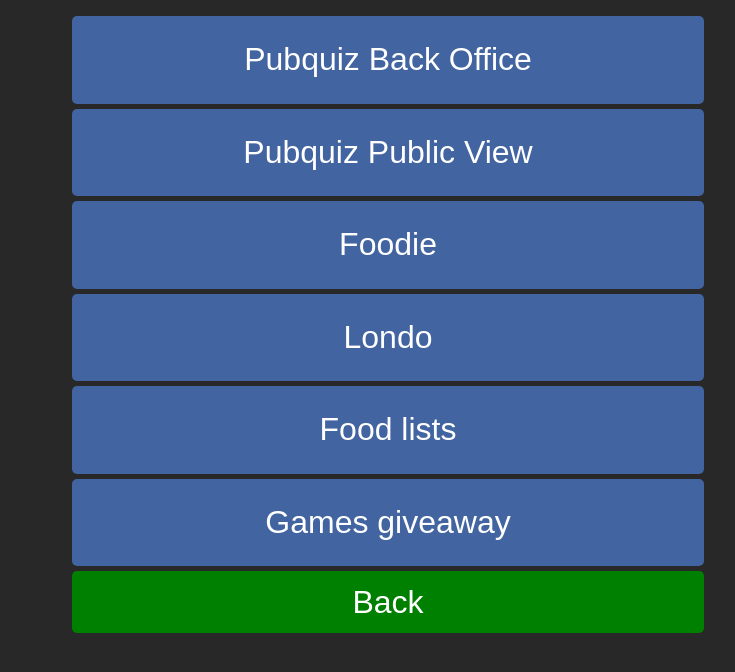
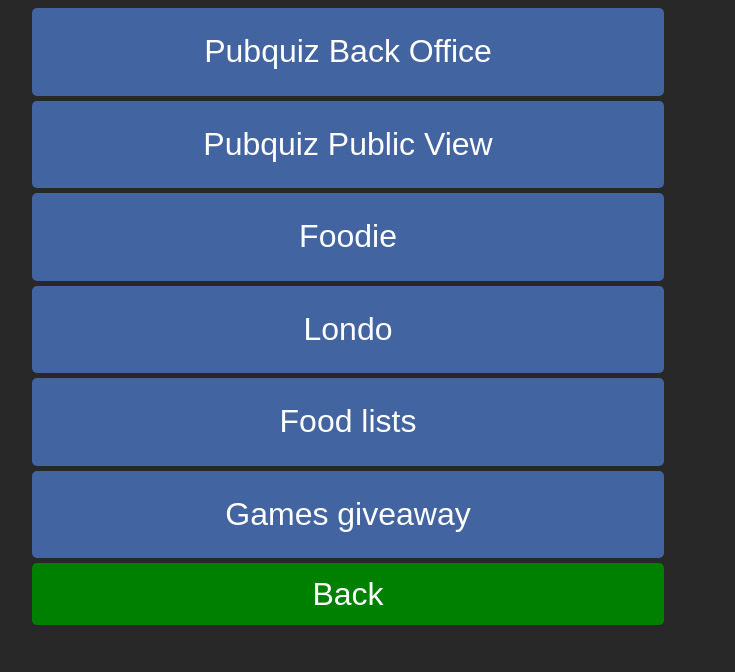
Before and after one commit to nikitaDanilenko/nikitaDanilenko.github.io, a Jekyll site: the page built from index.html, in a window 1280 px wide. Shown: the top 672 px of the page, without its empty margins (292-1027 px from the left). Built offline with Jekyll 4.4.1, drawn with Linux system fonts in a browser that asks for light colours.

Commit message:
Adjust formatting

```diff
--- a/_layouts/menu.html
+++ b/_layouts/menu.html
@@ -2,14 +2,14 @@
 layout: default
 ---
 <main id="overview">
-    <menu class="nav">
-{% for item in page.items %}
+    <ul class="nav">
+        {% for item in page.items %}
         <li>
             <a class="button" href="{{ item.href }}">{{ item.label }}</a>
         </li>
-{% endfor %}
+        {% endfor %}
         <li>
             {% include back.html href=page.back %}
         </li>
-    </menu>
+    </ul>
 </main>
--- a/style.css
+++ b/style.css
@@ -7,10 +7,9 @@ body {
 .nav {
     width: 100%;
     text-align: center;
-}
-
-.nav {
     list-style-type: none;
+    padding-left: 0;
+    margin: 0;
 }
 
 .sticky {
```
Also changed, not shown: _includes/back.html (line endings or trailing spaces), _layouts/default.html (line endings or trailing spaces), _layouts/table.html (line endings or trailing spaces), food/dessert/index.html (line endings or trailing spaces), food/regular/index.html (line endings or trailing spaces).
